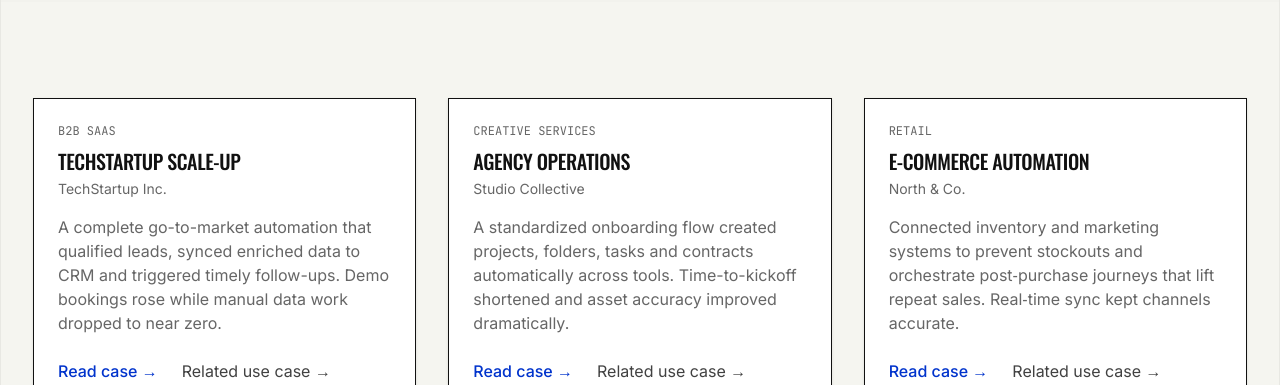
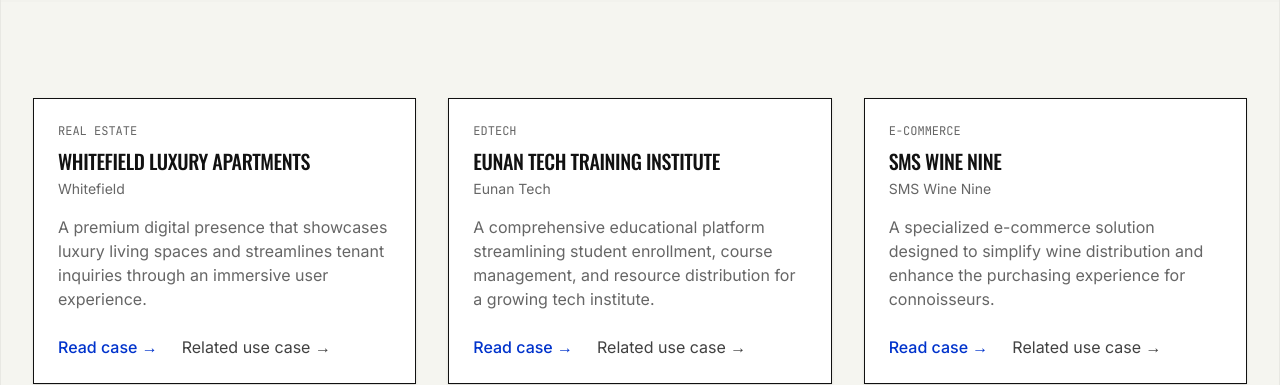
Before and after one commit to Dxboss/webtomater, a Next.js app: page /case-studies in a window 1280 px wide. Shown: the part 403-788 px from the top of the page. Built offline with nearby package versions, Linux system fonts and the light colour scheme; no server answers.

Commit message:
Update case studies with real project drafts

```diff
--- a/src/data/case-studies.ts
+++ b/src/data/case-studies.ts
@@ -13,51 +13,51 @@ export type CaseStudy = {
 
 export const caseStudies: CaseStudy[] = [
   {
-    slug: "techstartup-scale-up",
-    title: "TechStartup Scale-up",
-    client: "TechStartup Inc.",
-    industry: "B2B SaaS",
-    summary: "A complete go-to-market automation that qualified leads, synced enriched data to CRM and triggered timely follow-ups. Demo bookings rose while manual data work dropped to near zero.",
-    challenge: "Marketing generated leads from forms, webinars and chat, but data quality was inconsistent. Sales spent hours cleaning records and routing them manually, causing slow responses and missed opportunities.",
-    solution: "Unified intake with enrichment, scoring and routing to CRM. Added automated sequences for SDR follow-ups and owner reassignment rules. Built dashboards to monitor conversion and response time.",
+    slug: "whitefield-luxury-apartments",
+    title: "Whitefield Luxury Apartments",
+    client: "Whitefield",
+    industry: "Real Estate",
+    summary: "A premium digital presence that showcases luxury living spaces and streamlines tenant inquiries through an immersive user experience.",
+    challenge: "High-end properties require high-end digital representation. The client needed a way to showcase amenities and floor plans effectively while capturing qualified leads from potential tenants.",
+    solution: "We built a high-performance Next.js application featuring immersive image galleries, real-time availability checking, and a streamlined inquiry process integrated directly with their CRM.",
     results: [
-      { label: "Demo bookings", value: "+38%" },
-      { label: "Manual hours saved/week", value: "15" },
-      { label: "Lead response time", value: "-63%" }
+      { label: "Inquiry Rate", value: "+25%" },
+      { label: "Page Load Time", value: "0.8s" },
+      { label: "User Engagement", value: "High" }
     ],
-    stack: ["Next.js", "Supabase", "Zapier", "HubSpot"],
+    stack: ["Next.js", "Tailwind CSS", "Framer Motion", "Supabase"],
     useCaseAnchor: "sales"
   },
   {
-    slug: "agency-operations",
-    title: "Agency Operations",
-    client: "Studio Collective",
-    industry: "Creative Services",
-    summary: "A standardized onboarding flow created projects, folders, tasks and contracts automatically across tools. Time-to-kickoff shortened and asset accuracy improved dramatically.",
-    challenge: "Each project manager followed a slightly different process. Assets went missing, tasks were duplicated and kickoff dates slipped due to manual setup time.",
-    solution: "A single intake that drives multi-system automation: project creation, folder scaffolding, task templates and contract generation/signing. Added audit logs and status dashboards.",
+    slug: "eunan-tech-training-institute",
+    title: "Eunan Tech Training Institute",
+    client: "Eunan Tech",
+    industry: "EdTech",
+    summary: "A comprehensive educational platform streamlining student enrollment, course management, and resource distribution for a growing tech institute.",
+    challenge: "Managing student registrations, course schedules, and learning materials manually was becoming unscalable. They needed a centralized system to handle the entire student lifecycle.",
+    solution: "Developed a custom portal handling student registration, course progression tracking, and automated notifications. The system reduces administrative overhead and improves the student experience.",
     results: [
-      { label: "Onboarding time", value: "-52%" },
-      { label: "Project setup accuracy", value: "+99%" },
-      { label: "Admin hours saved/mo", value: "32" }
+      { label: "Admin Time Saved", value: "20hrs/wk" },
+      { label: "Enrollment Speed", value: "2x" },
+      { label: "Student Satisfaction", value: "98%" }
     ],
-    stack: ["Next.js", "Make", "Notion", "Asana", "DocuSign"],
+    stack: ["Next.js", "React", "Node.js", "PostgreSQL"],
     useCaseAnchor: "operations"
   },
   {
-    slug: "ecommerce-automation",
-    title: "E-commerce Automation",
-    client: "North & Co.",
-    industry: "Retail",
-    summary: "Connected inventory and marketing systems to prevent stockouts and orchestrate post‑purchase journeys that lift repeat sales. Real‑time sync kept channels accurate.",
-    challenge: "Inventory updates lagged between commerce and email platforms. Customers received irrelevant messages, and stock mismatches created poor experiences.",
-    solution: "Real‑time inventory synchronization with triggered post‑purchase flows and targeted offers. Added alerting for low-stock items and a dashboard for merchandising decisions.",
+    slug: "sms-wine-nine",
+    title: "SMS Wine Nine",
+    client: "SMS Wine Nine",
+    industry: "E-commerce",
+    summary: "A specialized e-commerce solution designed to simplify wine distribution and enhance the purchasing experience for connoisseurs.",
+    challenge: "The client needed a robust platform to manage complex inventory variants and provide a seamless checkout experience that builds trust with premium customers.",
+    solution: "Implemented a custom e-commerce storefront with advanced filtering, secure payment processing, and inventory synchronization to ensure accurate stock levels.",
     results: [
-      { label: "Revenue lift", value: "+30%" },
-      { label: "Repeat purchase rate", value: "+22%" },
-      { label: "Stockout incidents", value: "-47%" }
+      { label: "Conversion Rate", value: "+15%" },
+      { label: "Checkout Time", value: "-40%" },
+      { label: "Mobile Sales", value: "Up" }
     ],
-    stack: ["Next.js", "n8n", "Shopify", "Klaviyo"],
+    stack: ["Next.js", "Shopify API", "Stripe", "Vercel"],
     useCaseAnchor: "sales"
   }
 ]
```
